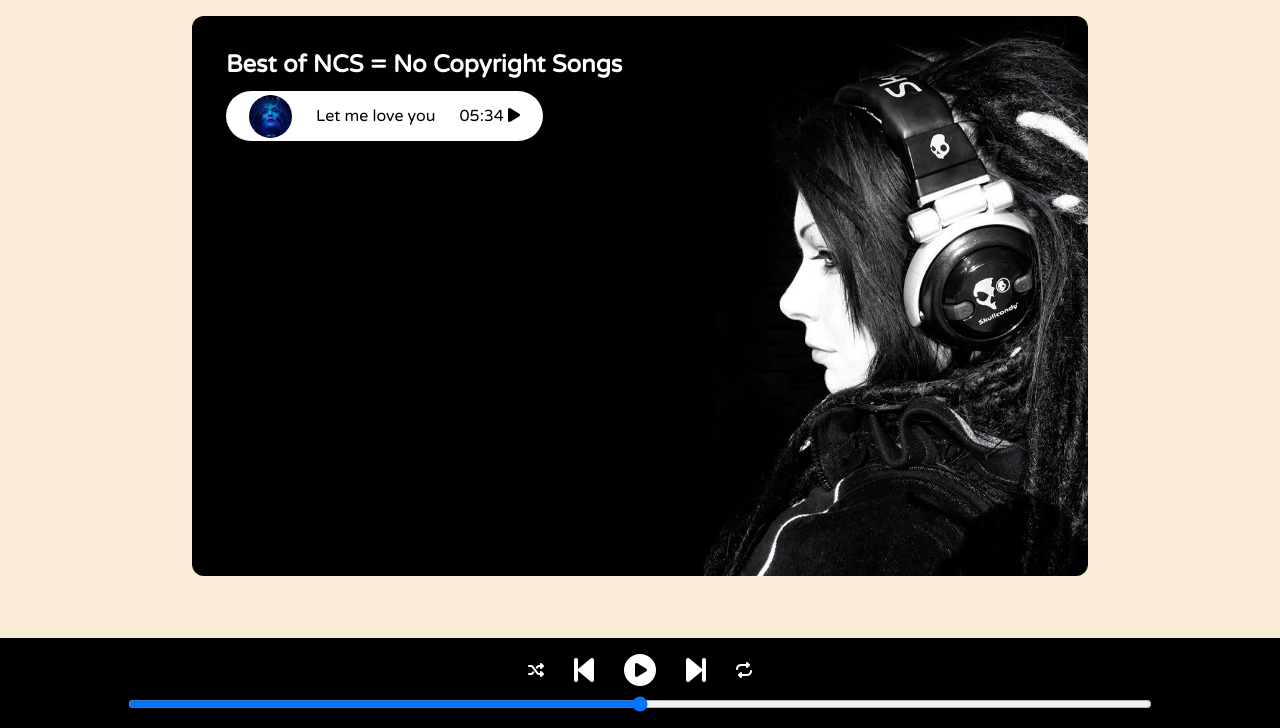
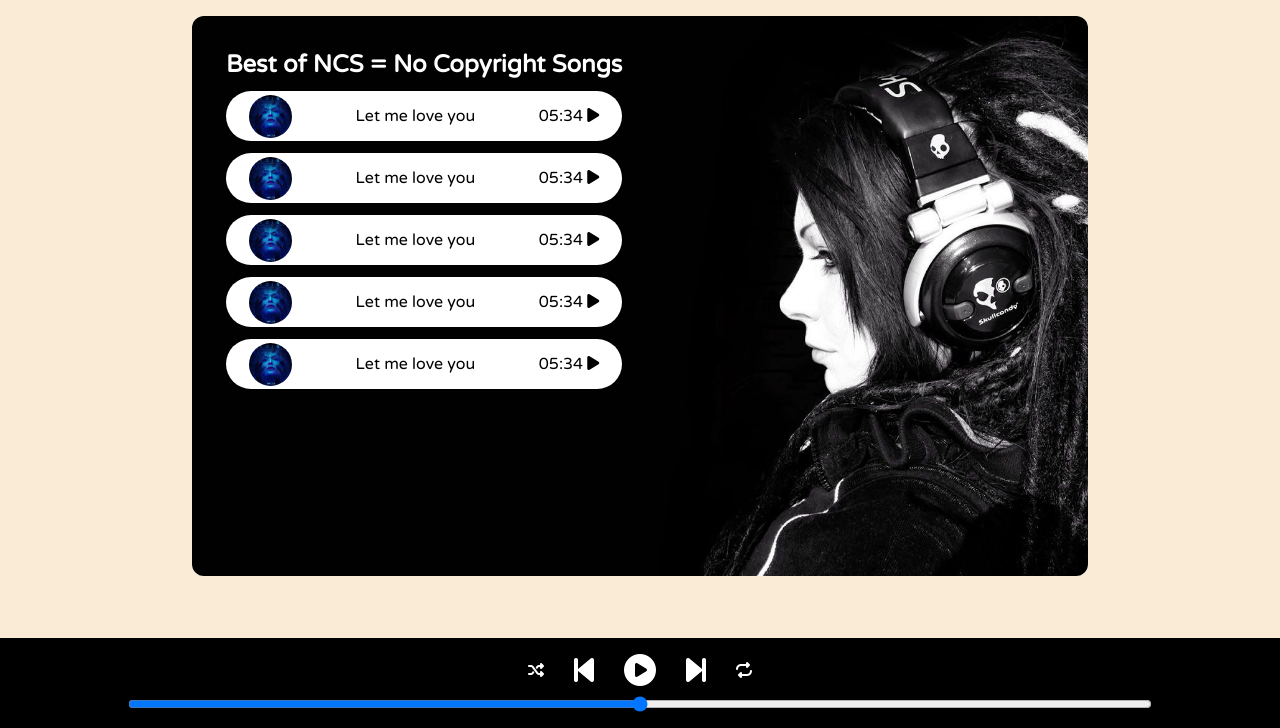
Before and after one commit to RhisavRay/Music-Player, a plain HTML site: page index.html in a window 1280 px wide. Shown: the part 72-800 px from the top of the page. Drawn offline with Linux system fonts and the light colour scheme.

Commit message:
other banners added

```diff
--- a/index.html
+++ b/index.html
@@ -33,6 +33,46 @@
                         </span>
                     </span>
                 </div>
+                <div class="songItem">
+                    <img src="./Assets/covers/1.jpg" alt="Cover 1">
+                    <span>Let me love you</span>
+                    <span class="songListPlay">
+                        <span class="timeStamp">
+                            05:34
+                            <i class="fa-solid fa-play"></i>
+                        </span>
+                    </span>
+                </div>
+                <div class="songItem">
+                    <img src="./Assets/covers/1.jpg" alt="Cover 1">
+                    <span>Let me love you</span>
+                    <span class="songListPlay">
+                        <span class="timeStamp">
+                            05:34
+                            <i class="fa-solid fa-play"></i>
+                        </span>
+                    </span>
+                </div>
+                <div class="songItem">
+                    <img src="./Assets/covers/1.jpg" alt="Cover 1">
+                    <span>Let me love you</span>
+                    <span class="songListPlay">
+                        <span class="timeStamp">
+                            05:34
+                            <i class="fa-solid fa-play"></i>
+                        </span>
+                    </span>
+                </div>
+                <div class="songItem">
+                    <img src="./Assets/covers/1.jpg" alt="Cover 1">
+                    <span>Let me love you</span>
+                    <span class="songListPlay">
+                        <span class="timeStamp">
+                            05:34
+                            <i class="fa-solid fa-play"></i>
+                        </span>
+                    </span>
+                </div>
             </div>
         </div>
         <div class="songBanner"></div>
--- a/styles.css
+++ b/styles.css
@@ -116,7 +116,6 @@ nav ul
     display: flex;
     background-color: white;
     color: black;
-    width: 80%;
     margin: 12px 0;
     justify-content: space-between;
     align-items: center;
```
